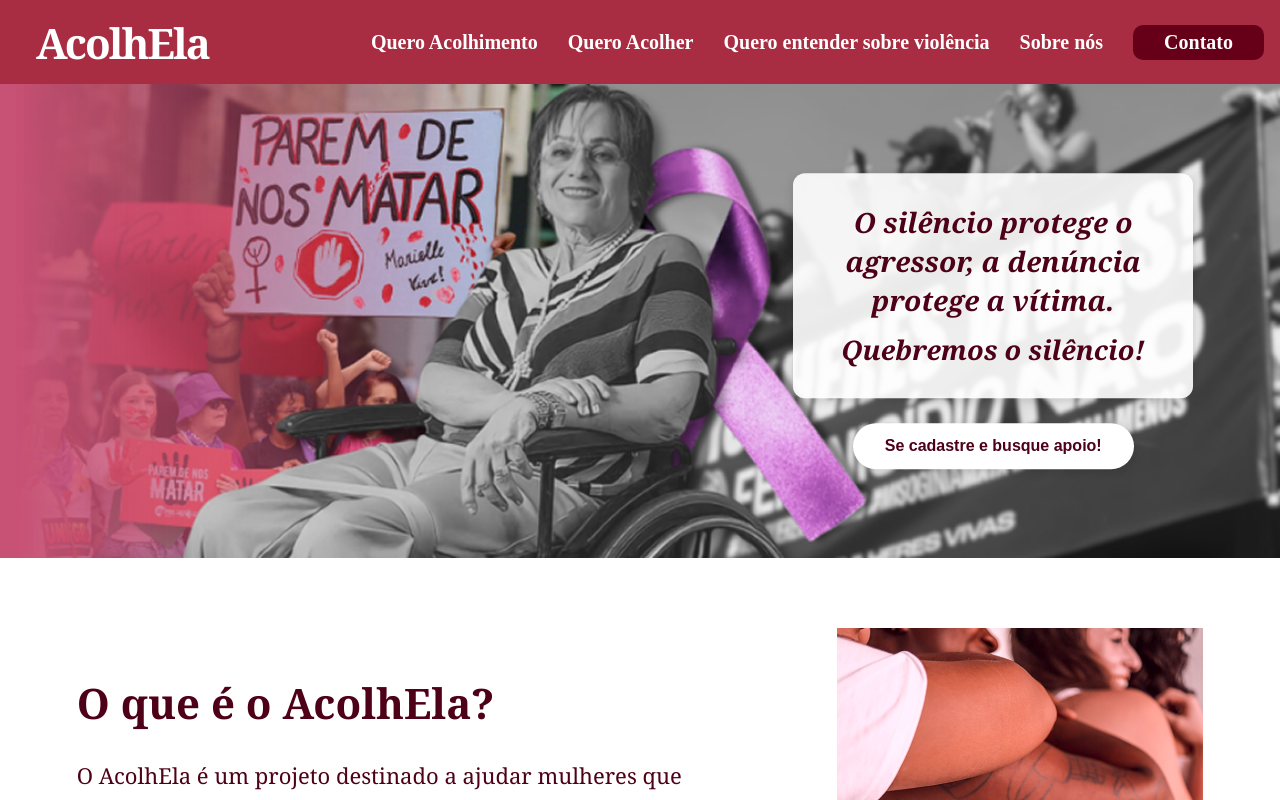
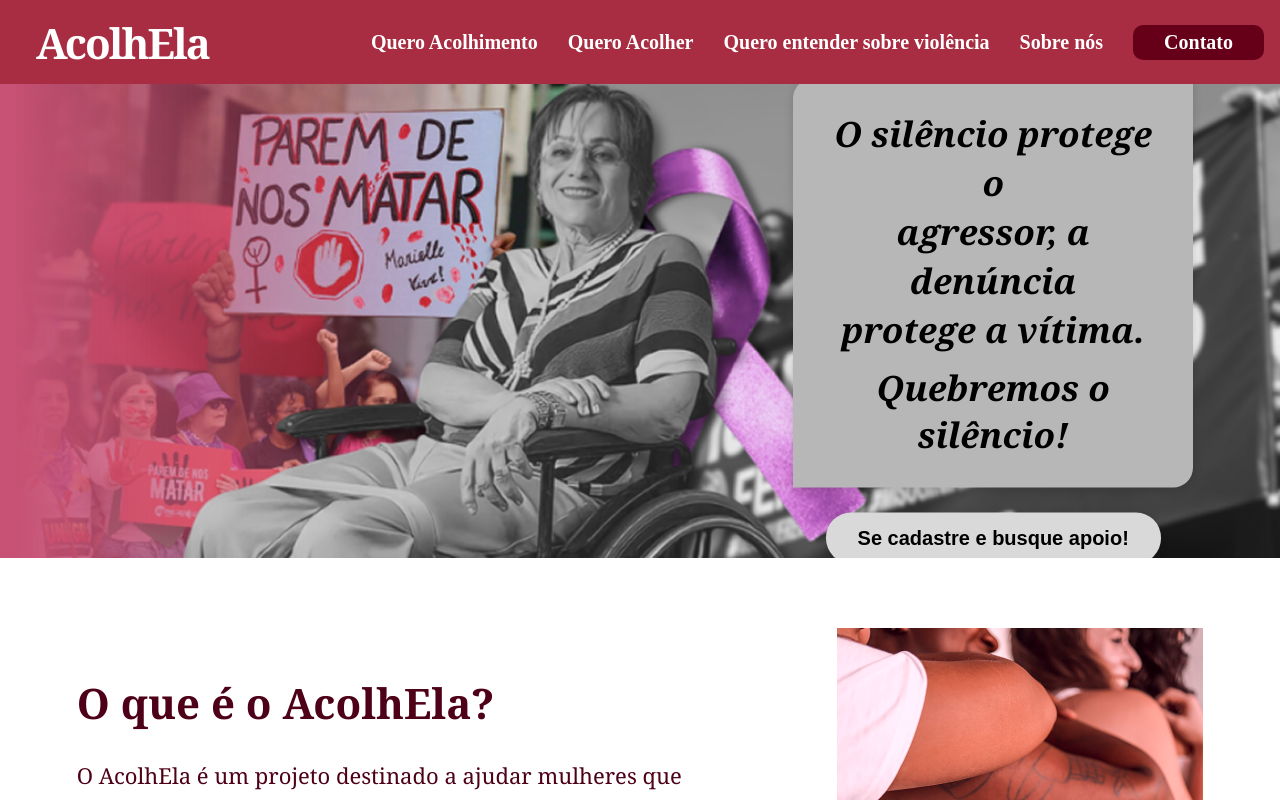
Before and after one commit to karinycapanema/AcolhEla, a Vue app: page / in a window 1280 px wide. Shown: the top 800 px of the page. Built offline with nearby package versions, Linux system fonts and the light colour scheme.

Commit message:
Ajustes no CSS da hero section

```diff
--- a/src/components/home/HeroSection.vue
+++ b/src/components/home/HeroSection.vue
@@ -1,56 +1,36 @@
 <template>
   <section class="hero-section">
+    <div class="hero-imagem">
+      <img src="/img/hero.png" alt="Campanha contra a violência contra a mulher" />
 
-    <!-- Imagem inteira do banner -->
-    <div class="hero-imagem">
-
-      <img
-        src="/img/hero.png"
-        alt="Campanha contra a violência contra a mulher"
-      />
-
-      <!-- Texto sobre a imagem -->
       <div class="hero-conteudo">
-
-        <!-- Balão do texto -->
         <div class="hero-balao">
-
           <p>
             O silêncio protege o
-            <br>
+            <br />
             agressor, a denúncia
-            <br>
+            <br />
             protege a vítima.
           </p>
 
           <strong>Quebremos o silêncio!</strong>
-
         </div>
 
-        <!-- Botão -->
-        <RouterLink
-          to="/cadastro-usuario"
-          class="btn-cadastro"
-        >
+        <RouterLink to="/cadastro-usuario" class="btn-cadastro">
           Se cadastre e busque apoio!
         </RouterLink>
-
       </div>
-
     </div>
-
   </section>
 </template>
 
 <style scoped>
-
 .hero-section {
   width: 100%;
   margin: 0;
   padding: 0;
 }
 
-/* Imagem do Hero */
 .hero-imagem {
   position: relative;
   width: 100%;
@@ -63,7 +43,6 @@
   display: block;
 }
 
-/* Conteúdo sobre a imagem */
 .hero-conteudo {
   position: absolute;
 
@@ -79,30 +58,28 @@
   width: 420px;
 }
 
-/* Balão do texto */
 .hero-balao {
   width: 400px;
 
-  background-color: rgba(255, 255, 255, 0.90);
+  background-color: #b7b7b7;
 
   padding: 30px 35px;
 
-  border-radius: 12px;
+  border-radius: 20px 0;
 
   text-align: center;
 
   box-shadow: 0 3px 10px rgba(0, 0, 0, 0.15);
 }
 
-/* Texto principal */
 .hero-balao p {
   margin: 0;
 
-  color: #4d0017;
+  color: black;
 
   font-family: Georgia, 'Times New Roman', serif;
 
-  font-size: 28px;
+  font-size: 35px;
 
   font-weight: bold;
 
@@ -111,38 +88,36 @@
   line-height: 1.4;
 }
 
-/* Quebremos o silêncio */
 .hero-balao strong {
   display: block;
 
   margin-top: 10px;
 
-  color: #4d0017;
+  color: black;
 
   font-family: Georgia, 'Times New Roman', serif;
 
-  font-size: 27px;
+  font-size: 35px;
 
   font-weight: bold;
 
   font-style: italic;
 }
 
-/* Botão */
 .btn-cadastro {
   margin-top: 25px;
 
   padding: 14px 32px;
 
-  background-color: #ffffff;
+  background-color: #d9d9d9;
 
-  color: #4d0017;
+  color: black;
 
   border-radius: 25px;
 
   font-family: Arial, sans-serif;
 
-  font-size: 16px;
+  font-size: 20px;
 
   font-weight: 600;
 
@@ -153,18 +128,11 @@
   transition: 0.2s ease;
 }
 
-/* Efeito ao passar o mouse */
 .btn-cadastro:hover {
   transform: scale(1.05);
 }
 
-
-/* =========================
-   RESPONSIVIDADE
-   ========================= */
-
 @media (max-width: 1000px) {
-
   .hero-conteudo {
     right: 4%;
     width: 350px;
@@ -189,9 +157,7 @@
   }
 }
 
-
 @media (max-width: 700px) {
-
   .hero-conteudo {
     right: 3%;
     width: 45%;
@@ -216,5 +182,4 @@
     font-size: 10px;
   }
 }
-
 </style>
```
